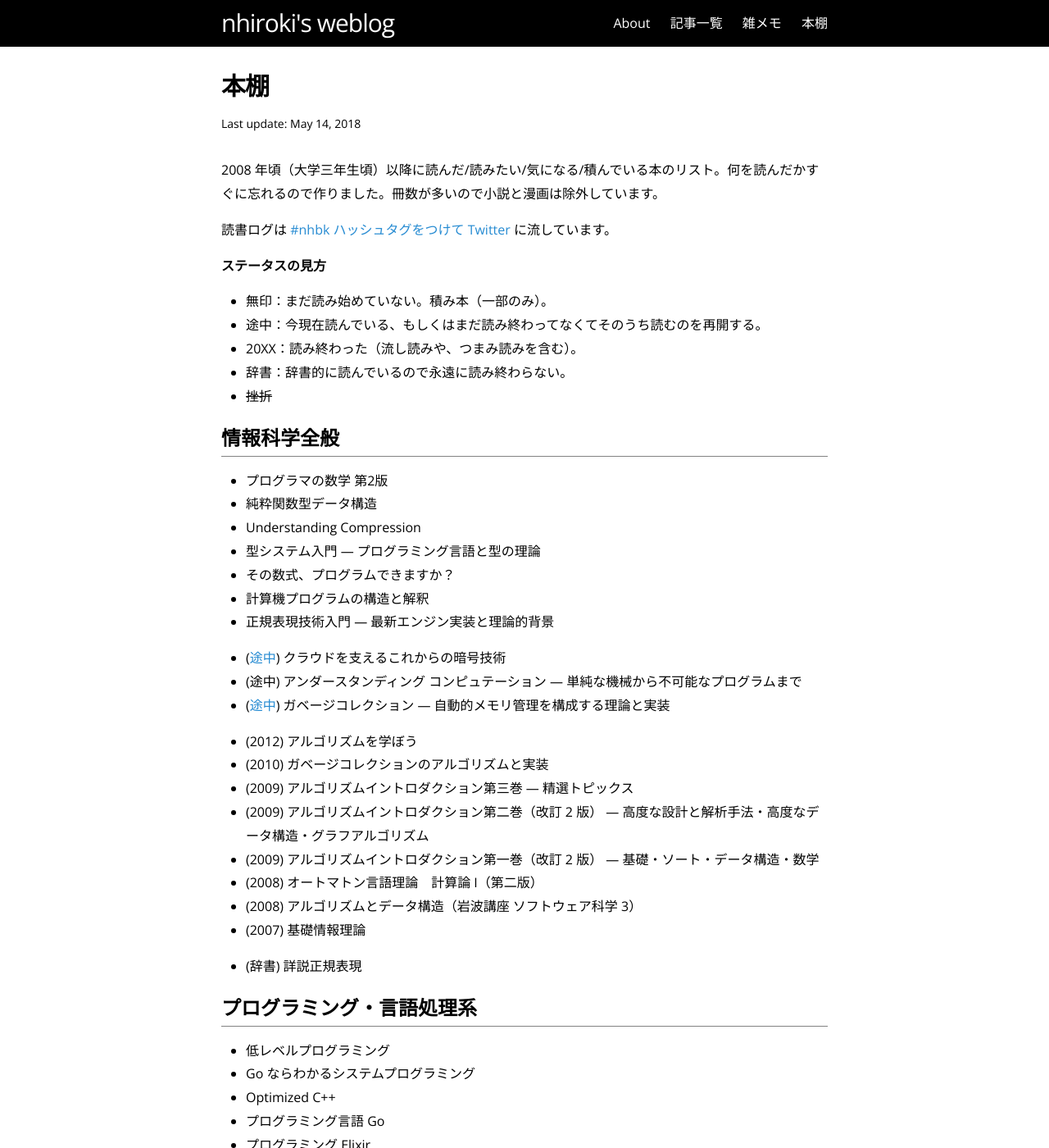
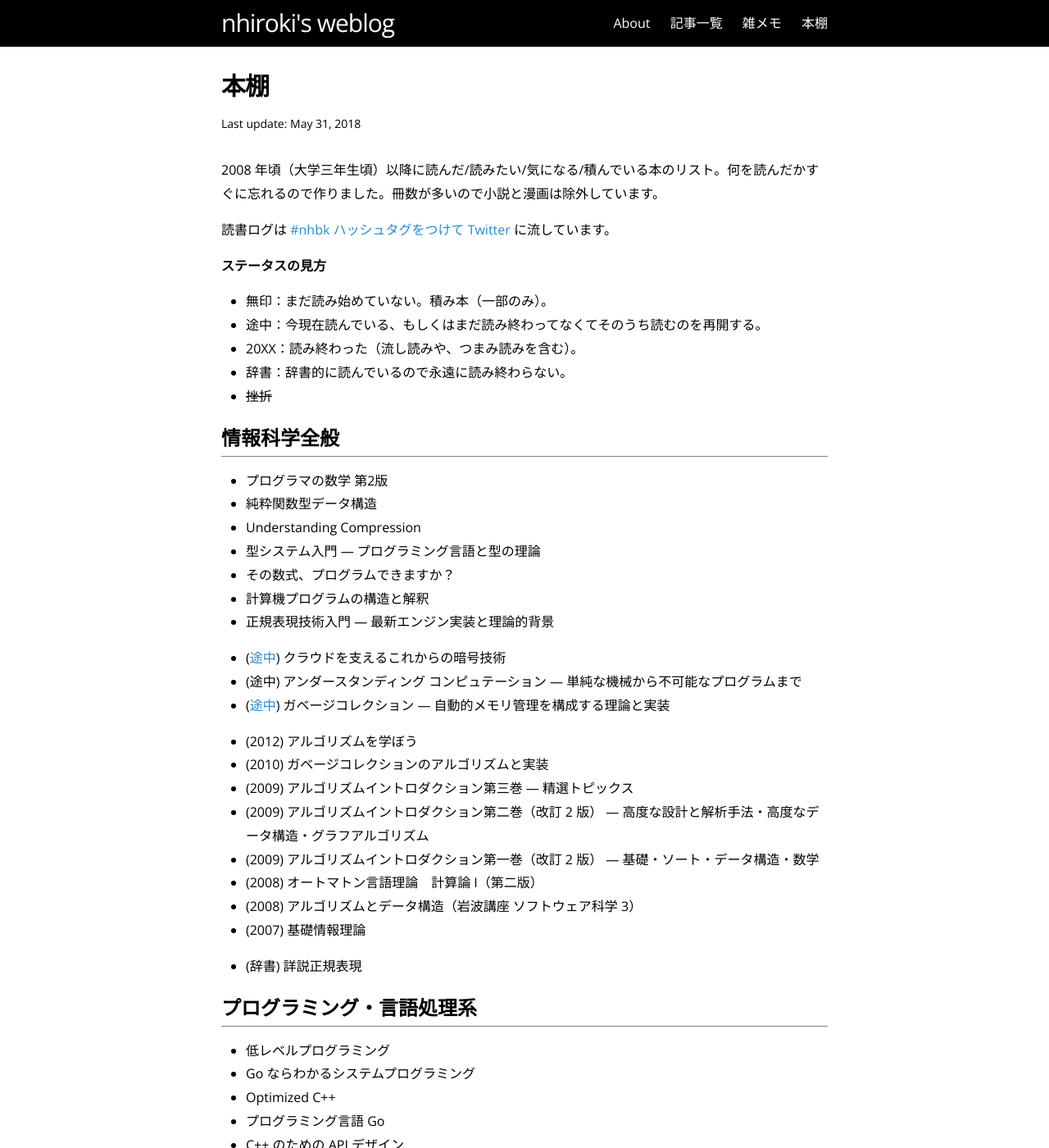
Before and after one commit to nhiroki/nhiroki.github.io, a Jekyll site: the page built from books.md, in a window 1280 px wide and 1400 px high. Shown: the whole window at 82% size. Built offline with Jekyll 4.4.1, drawn with Linux system fonts in a browser that asks for light colours; some of the changed text lies outside the part shown.

Commit message:
Update the 'books' page

```diff
--- a/books.md
+++ b/books.md
@@ -1,7 +1,7 @@
 ---
 layout: page
 title: 本棚
-date: 2018/05/14
+date: 2018/05/31
 permalink: /books/
 ---
 
@@ -48,7 +48,6 @@
 - Go ならわかるシステムプログラミング
 - Optimized C++
 - プログラミング言語 Go
-- プログラミング Elixir
 - C++ のための API デザイン
 - C++ テンプレートテクニック（第二版）
 - The Architecture of Open Source Applications - Volume II: Structure, Scale, and a Few More Fearless Hacks
```
Also changed, not shown: other parts of books.md (+1 -2 lines).
